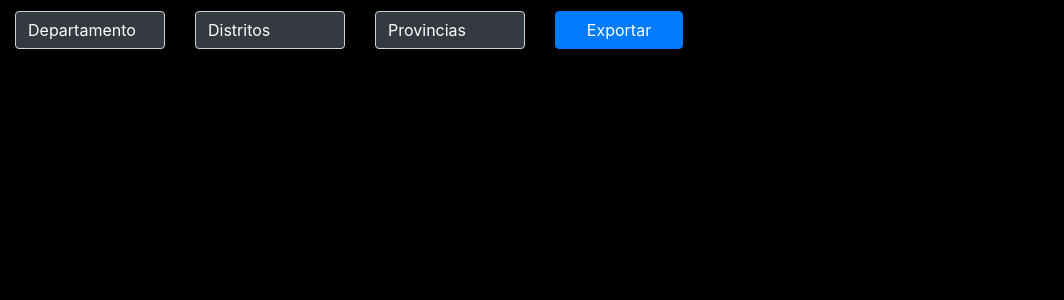
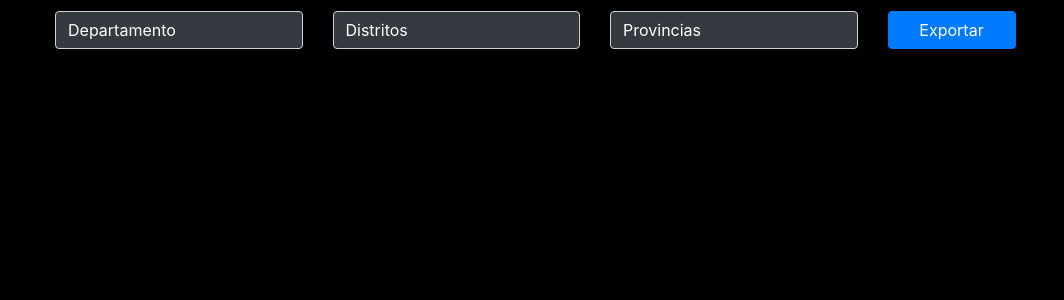
Before and after one commit to Karlandonayre/Demo, a PHP site: page / in a window 1280 px wide. Shown: the top 300 px of the page, without its empty margins (0-1064 px from the left). Run offline with PHP 8.4, Linux system fonts and the light colour scheme.

Commit message:
Commit tamaño3

```diff
--- a/style.css
+++ b/style.css
@@ -1,11 +1,12 @@
 body{
-	width: 750px;
+	width: 100%;
 	height: 60px;
 	background: black;
+	padding: 0 40px;
 }
 .container{
 		background: black;
-		width: 750px;
+		width: 100%;
 		height: 60px;
 		align-content: center;
 }
```
